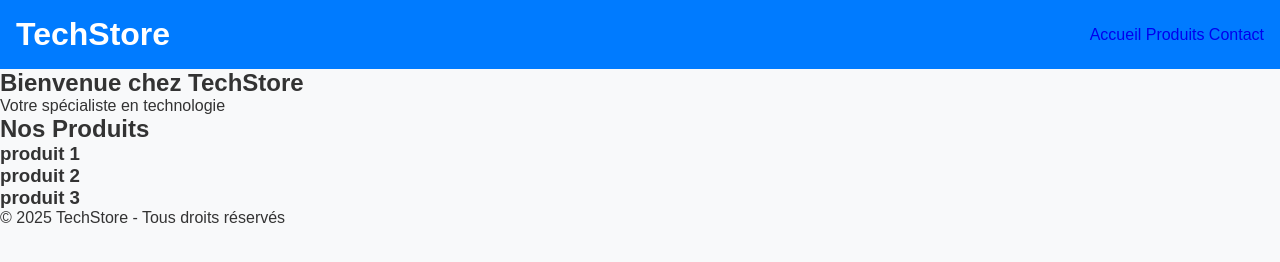
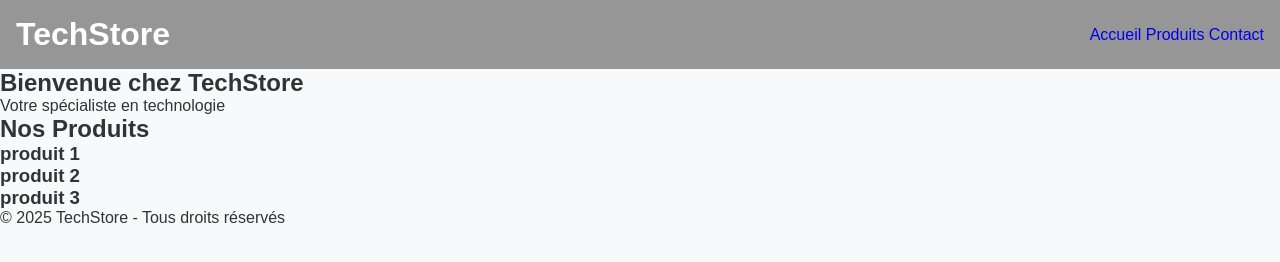
Before and after one commit to victorcb2003/TechStore, a plain HTML site: page index.html in a window 1280 px wide. Drawn offline with Linux system fonts and the light colour scheme.

Commit message:
Changement de la primary color

```diff
--- a/style.css
+++ b/style.css
@@ -1,6 +1,6 @@
 /* Variables CSS pour faciliter les modifications */
 :root {
-    --primary-color: #007bff;
+    --primary-color: #979696;
     --secondary-color: #6c757d;
     --background-color: #f8f9fa;
 }
```
